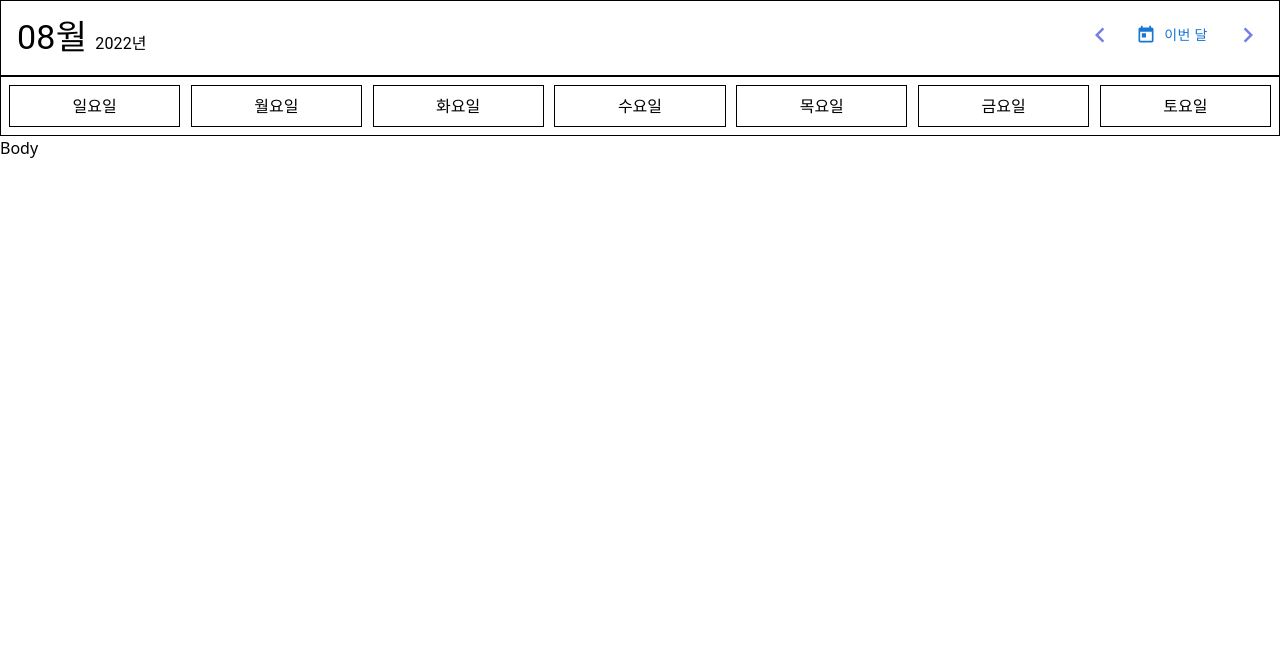
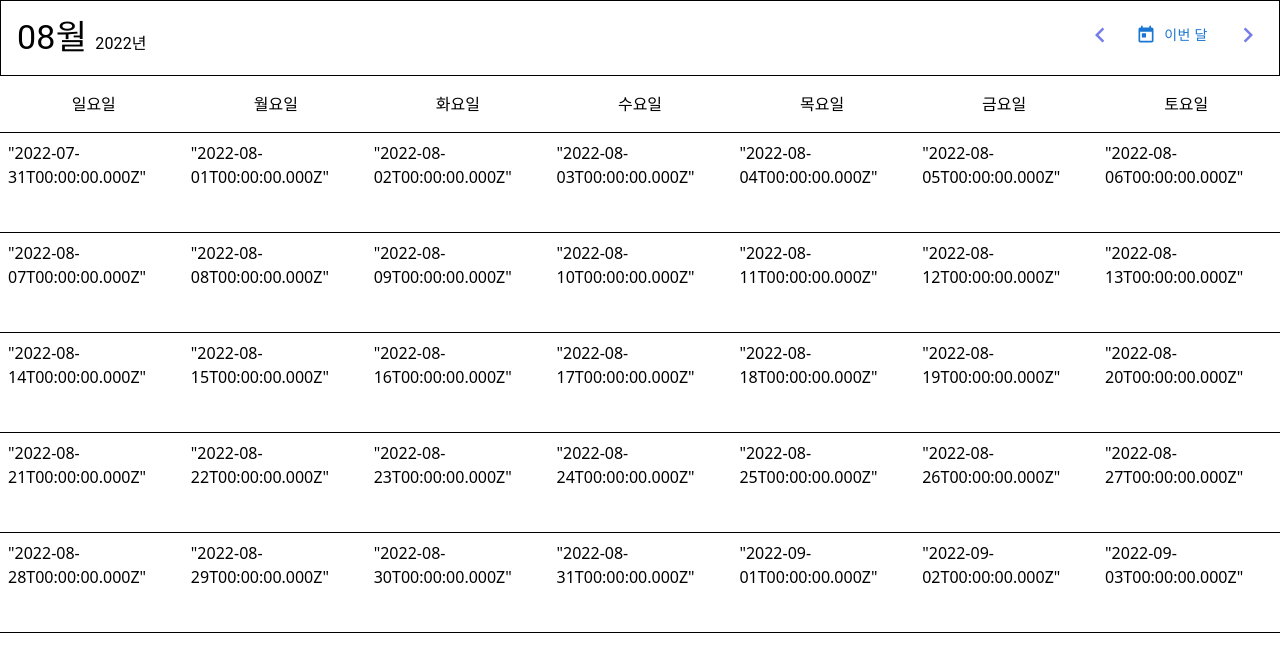
Before and after one commit to aristata/calendar-sample, a Next.js app: page /calendar in a window 1280 px wide. Shown: the top 672 px of the page. Built offline with nearby package versions, Linux system fonts and the light colour scheme.

Commit message:
feat: 달력 셀 추가

```diff
--- /dev/null
+++ b/components/CalenderCells.tsx
@@ -0,0 +1,48 @@
+import { Grid } from "@mui/material";
+import {
+  startOfMonth,
+  endOfMonth,
+  startOfWeek,
+  endOfWeek,
+  eachDayOfInterval
+} from "date-fns";
+
+//   selectedDate?: Date;
+//  onDateClick?: () => void;
+interface CalenderCellsProps {
+  currentMonth: Date;
+}
+
+const CalenderCells = ({ currentMonth }: CalenderCellsProps) => {
+  // 오늘이 속한 달의 시작일
+  const monthStart = startOfMonth(currentMonth);
+
+  // 오늘이 속한 달의 마지막일
+  const monthEnd = endOfMonth(currentMonth);
+
+  // 달력 시작일
+  const startDate = startOfWeek(monthStart);
+
+  // 달력 마지막일
+  const endDate = endOfWeek(monthEnd);
+
+  // 날짜들
+  const days = eachDayOfInterval({ start: startDate, end: endDate });
+
+  return (
+    <Grid container columns={7} direction={"row"} sx={{}}>
+      {days.map((day, index) => (
+        <Grid
+          key={index}
+          item
+          xs={1}
+          sx={{ borderBottom: 1, height: 100, p: 1 }}
+        >
+          {JSON.stringify(day)}
+        </Grid>
+      ))}
+    </Grid>
+  );
+};
+
+export default CalenderCells;
--- a/components/CalenderDays.tsx
+++ b/components/CalenderDays.tsx
@@ -17,17 +17,12 @@ const CalenderDays = () => {
       direction={"row"}
       justifyContent={"space-between"}
       sx={{
-        border: 1,
-        p: 1
+        p: 1,
+        borderBottom: 1
       }}
     >
       {days.map((day, index) => (
-        <Grid
-          item
-          key={index}
-          xs={0.95}
-          sx={{ border: 1, p: 1, textAlign: "center" }}
-        >
+        <Grid item key={index} xs={0.95} sx={{ p: 1, textAlign: "center" }}>
           <span>{day}</span>
         </Grid>
       ))}
--- a/pages/calendar.tsx
+++ b/pages/calendar.tsx
@@ -1,5 +1,6 @@
 import CalendarHeader from "@components/CalenderHeader";
 import CalendarDays from "@components/CalenderDays";
+import CalenderCells from "@components/CalenderCells";
 import { addMonths, subMonths } from "date-fns";
 import { NextPage } from "next";
 import React, { useState } from "react";
@@ -29,7 +30,7 @@ const CalendarPage: NextPage = () => {
         goToCurrentMonth={goToCurrentMonth}
       />
       <CalendarDays />
-      <div>Body</div>
+      <CalenderCells currentMonth={currentMonth} />
     </div>
   );
 };
```
